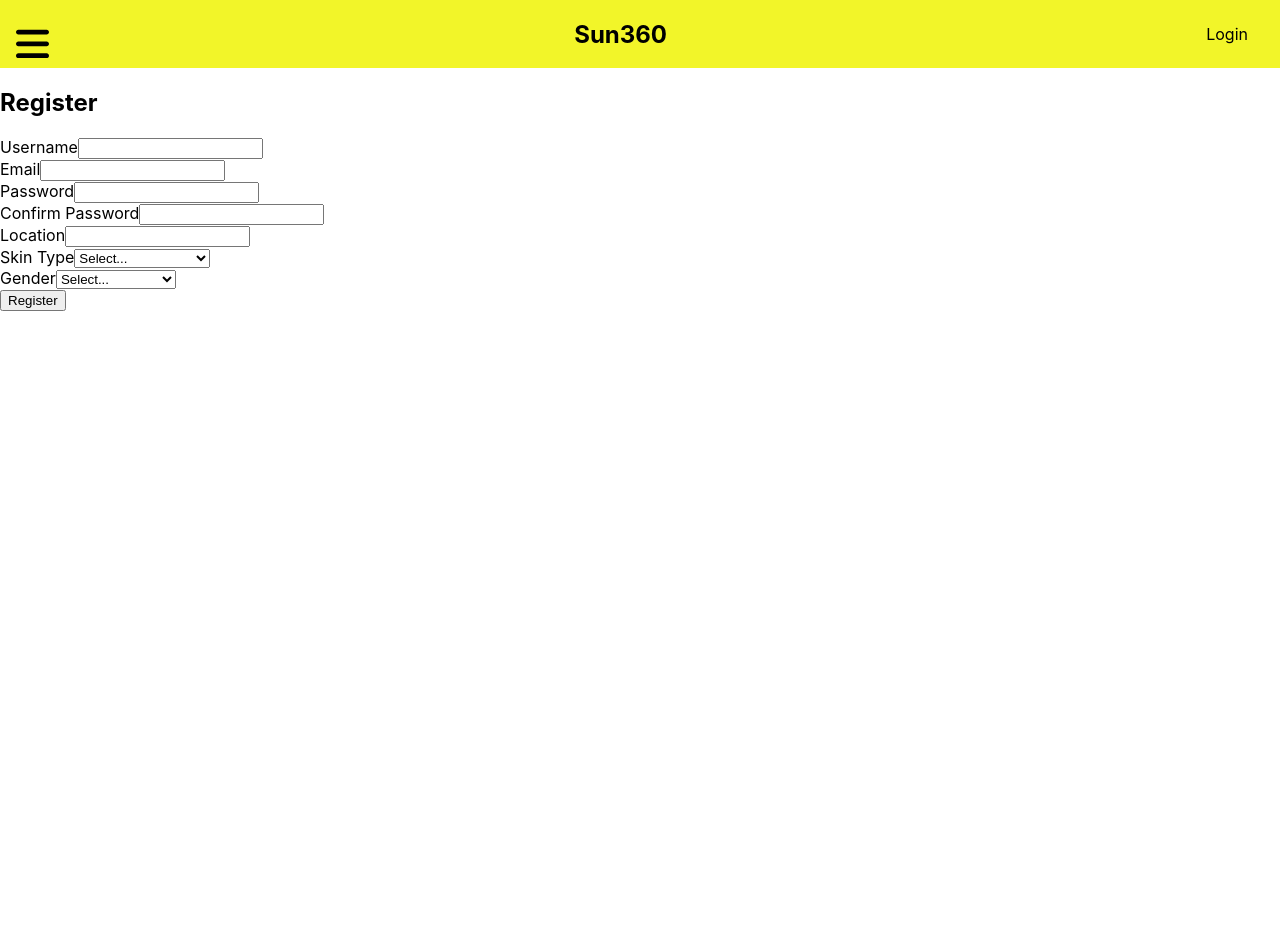
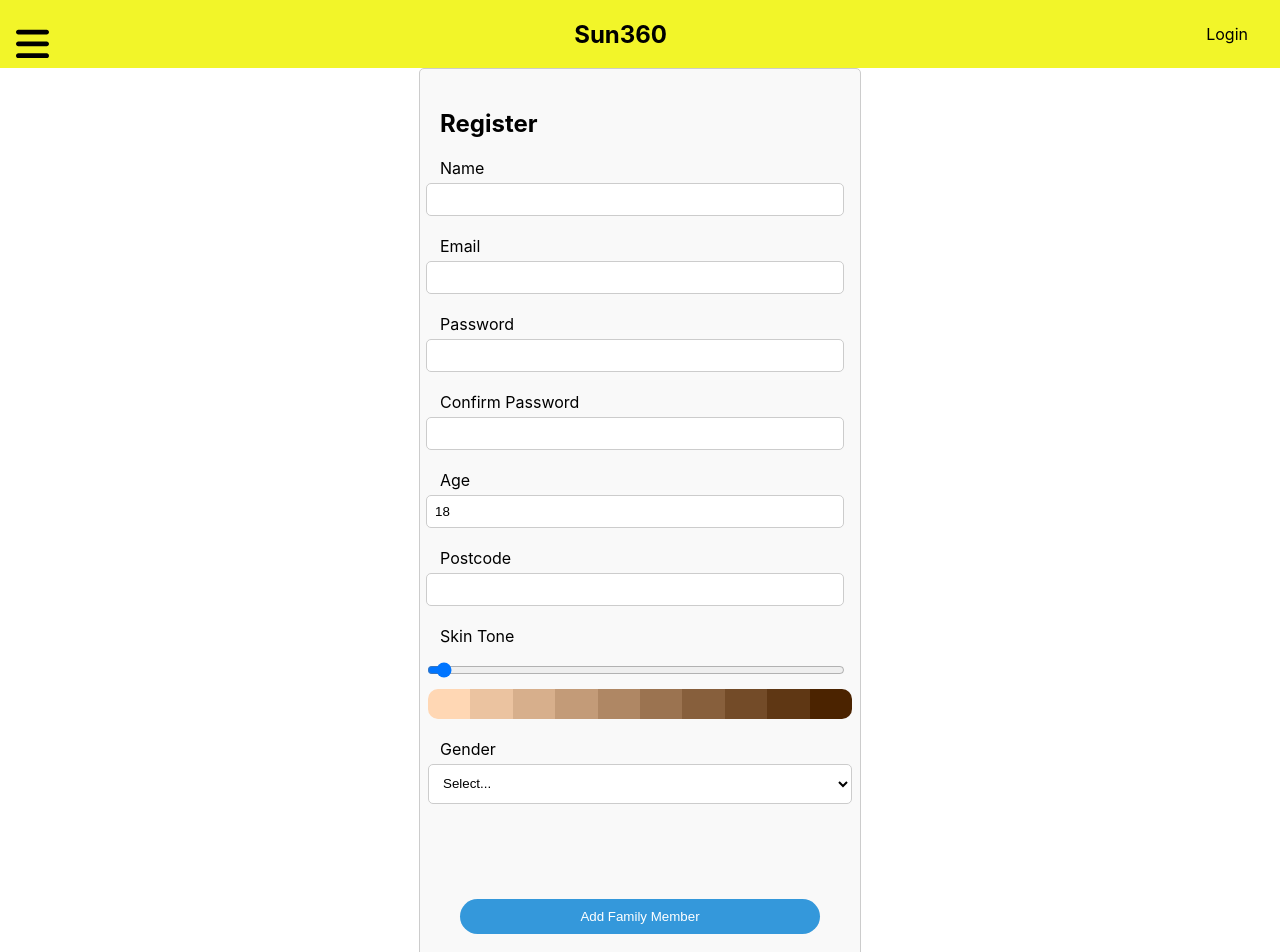
Before and after one commit to RPasquale/sun360, a React (Create React App) app in the folder frontend/: page /register in a window 1280 px wide. Shown: the top 952 px of the page. Before the commit the page ends 800 px from the top, so only its background shows below. Built offline with nearby package versions, Linux system fonts and the light colour scheme.

Commit message:
Styling register page and family member card addition

```diff
--- /dev/null
+++ b/frontend/src/components/FamilyMemberCard.css
@@ -0,0 +1,30 @@
+/* FamilyMemberCard.css */
+.family-member-card {
+  display: flex;
+  flex-direction: column;
+  border: 1px solid;
+  padding: 24px;
+  width: 90%;
+}
+
+input {
+  margin-right: 10px;
+  padding: 8px;
+  border-radius: 5px;
+  border: 1px solid #ccc;
+}
+
+button.remove-member {
+  padding: 8px 12px;
+  border-radius: 5px;
+  border: none;
+  background-color: #3498db;
+  color: white;
+  cursor: pointer;
+  width: 28%;
+  align-self: end;
+}
+
+button:hover {
+  background-color: #2980b9;
+}
--- /dev/null
+++ b/frontend/src/components/FamilyMemberCard.js
@@ -0,0 +1,83 @@
+// FamilyMemberCard.js
+import React from "react";
+import "./FamilyMemberCard.css";
+import SkinColorPalette from "./ui/elements/SkinColorPalette";
+
+function FamilyMemberCard({ member, onChange }) {
+  return (
+    <div className="family-member-card">
+      <h5 className="family-member-heading">Family Member {member.id}</h5>
+      <div className="form-row">
+        <label htmlFor="name" className="form-label">
+          Name
+        </label>
+        <input
+          type="text"
+          name="name"
+          id="name"
+          value={member.name}
+          onChange={(e) =>
+            onChange(member.id, { ...member, name: e.target.value })
+          }
+        />
+      </div>
+      <div className="form-row">
+        <label htmlFor="age" className="form-label">
+          Age
+        </label>
+        <input
+          type="number"
+          name="age"
+          id="age"
+          value={member.age}
+          onChange={(e) =>
+            onChange(member.id, { ...member, age: e.target.value })
+          }
+        />
+      </div>
+      <div className="form-row skin-tone">
+        <label htmlFor="skintone" className="form-label">
+          Skin Tone
+        </label>
+        <input
+          type="range"
+          name="skintone"
+          id="skintone"
+          min="0"
+          max="9"
+          value={member.skinTone}
+          onChange={(e) =>
+            onChange(member.id, { ...member, skinTone: e.target.value })
+          }
+        />
+        <SkinColorPalette />
+      </div>
+      <div className="form-row">
+        <label htmlFor="gender" className="form-label">
+          Gender
+        </label>
+        <select
+          name="gender"
+          id="gender"
+          value={member.gender}
+          onChange={(e) =>
+            onChange(member.id, { ...member, gender: e.target.value })
+          }
+        >
+          <option value="">Select...</option>
+          <option value="M">Male</option>
+          <option value="F">Female</option>
+        </select>
+      </div>
+      <button
+        type="button"
+        className="remove-member"
+        onClick={() => onChange(member.id, null)}
+      >
+        Remove
+      </button>
+    </div>
+  );
+}
+
+export default FamilyMemberCard;
--- /dev/null
+++ b/frontend/src/components/RegisterPage.css
@@ -0,0 +1,80 @@
+/* RegisterPage.css */
+.register-container {
+  max-width: 400px;
+  margin: 0 auto;
+  padding: 20px;
+  border: 1px solid #ccc;
+  border-radius: 5px;
+  background-color: #f9f9f9;
+}
+
+h2 {
+  margin-bottom: 20px;
+}
+
+.error-message {
+  color: red;
+}
+
+.register-form {
+  display: flex;
+  flex-direction: column;
+}
+
+.form-row {
+  margin-bottom: 20px;
+}
+
+.form-label {
+  margin-bottom: 5px;
+}
+
+input,
+select {
+  padding: 10px;
+  border-radius: 5px;
+  border: 1px solid #ccc;
+  width: 100%;
+}
+
+select {
+  width: 106%;
+  height: 40px;
+  background-color: white;
+}
+
+.family-member-heading {
+  margin: 0px -13px 17px -13px;
+}
+
+.color-box {
+  width: 40px;
+  height: 40px;
+}
+
+button.add-member {
+  padding: 10px;
+  background-color: #3498db;
+  color: white;
+  border: none;
+  border-radius: 50px;
+  cursor: pointer;
+  width: 90%;
+  margin-top: 55px;
+  align-self: center;
+}
+
+button[type="submit"] {
+  padding: 10px;
+  background-color: #3498db;
+  color: white;
+  border: none;
+  border-radius: 5px;
+  cursor: pointer;
+  width: 100%;
+  margin-top: 55px;
+}
+
+button[type="submit"]:hover {
+  background-color: #2980b9;
+}
--- a/frontend/src/components/RegisterPage.js
+++ b/frontend/src/components/RegisterPage.js
@@ -1,126 +1,234 @@
-import React, { useState, useContext } from 'react'; // Import useContext
-import UserContext from './UserContext';
+// RegisterPage.js
+import React, { useState, useContext } from "react"; // Import useContext
+import UserContext from "./UserContext";
+import "./RegisterPage.css"; // Import CSS file for register page styling
+import SkinColorPalette from "./ui/elements/SkinColorPalette";
+import FamilyMemberCard from "./FamilyMemberCard";
 
 function RegisterPage() {
-  const [username, setUsername] = useState('');
-  const [email, setEmail] = useState('');
-  const [password, setPassword] = useState('');
-  const [confirmPassword, setConfirmPassword] = useState('');
-  const [location, setLocation] = useState('');
-  const [skinType, setSkinType] = useState('');
-  const [gender, setGender] = useState('');
+  const [name, setName] = useState("");
+  const [email, setEmail] = useState("");
+  const [password, setPassword] = useState("");
+  const [confirmPassword, setConfirmPassword] = useState("");
+  const [age, setAge] = useState(18);
+  const [location, setLocation] = useState("");
+  const [skinTone, setSkinTone] = useState(0);
+  const [gender, setGender] = useState("");
+  const [familyMembers, setFamilyMembers] = useState([]);
   const [error, setError] = useState(null);
 
   // Correctly using useContext at the component level
   const { register } = useContext(UserContext); // Update to new name
+
+  const handleFamilyMemberChange = (id, member) => {
+    if (id === familyMembers.length + 1) {
+      // New Member added
+      setFamilyMembers([
+        ...familyMembers,
+        {
+          id: familyMembers.length + 1,
+          name: "",
+          gender: "",
+          age: 10,
+          skinTone: 0,
+        },
+      ]);
+    } else if (member === null) {
+      // Current member removed
+      const updatedMembers = familyMembers.filter((m) => m.id !== id);
+      for (let i = 1; i <= updatedMembers.length; i += 1) {
+        updatedMembers[i - 1].id = i;
+      }
+      console.log(updatedMembers);
+      setFamilyMembers(updatedMembers);
+    } else {
+      // Current member value changed
+      const updatedMembers = familyMembers.map((m) =>
+        m.id === id ? member : m
+      );
+      setFamilyMembers(
+        updatedMembers.filter((m) => m.name || m.gender || m.age || m.skinTone)
+      );
+    }
+  };
 
   const handleSubmit = async (e) => {
     e.preventDefault();
 
     // Basic validation
     if (password !== confirmPassword) {
-      setError('Passwords do not match');
+      setError("Passwords do not match");
       return;
     }
 
     try {
-      const response = await fetch('http://127.0.0.1:5000/users', {
-        method: 'POST',
-        headers: { 'Content-Type': 'application/json' },
+      const response = await fetch("http://127.0.0.1:5000/users", {
+        method: "POST",
+        headers: { "Content-Type": "application/json" },
         body: JSON.stringify({
-          username,
+          name,
           email,
           password,
           location,
-          skin_type: skinType,
+          skin_type: skinTone,
           gender,
         }),
       });
 
       console.log("Response:", response); // Log the entire response
 
-
-      if (response.ok) { // 'if' statement on next line
+      if (response.ok) {
+        // 'if' statement on next line
         const userData = await response.json();
-        await register(username, password);
-        window.location.href = '/';
+        await register(name, password);
+        window.location.href = "/";
       } else {
         const errorData = await response.json();
-        throw new Error(errorData.message || 'Registration failed');
+        throw new Error(errorData.message || "Registration failed");
       }
     } catch (error) {
-      console.error('Registration Error:', error);
-      setError('Registration failed. Please try again.');
+      console.error("Registration Error:", error);
+      setError("Registration failed. Please try again.");
     }
   };
 
   return (
-    <div>
+    <div className="register-container">
       <h2>Register</h2>
-      {error && <p style={{ color: 'red' }}>{error}</p>}
-      <form onSubmit={handleSubmit}>
-        <div>
-            <label>Username</label>
+      {error && <p className="error-message">{error}</p>}
+      <form onSubmit={handleSubmit} className="register-form">
+        <div className="form-row">
+          <label htmlFor="name" className="form-label">
+            Name
+          </label>
           <input
             type="text"
-                value={username}
-                onChange={(e) => setUsername(e.target.value)}
+            name="name"
+            id="name"
+            value={name}
+            onChange={(e) => setName(e.target.value)}
           />
         </div>
-            <div>
-            <label>Email</label>
+        <div className="form-row">
+          <label htmlFor="email" className="form-label">
+            Email
+          </label>
           <input
             type="email"
+            name="email"
+            id="email"
             value={email}
             onChange={(e) => setEmail(e.target.value)}
           />
         </div>
-            <div>
-            <label>Password</label>
+        <div className="form-row">
+          <label htmlFor="password" className="form-label">
+            Password
+          </label>
           <input
             type="password"
+            name="password"
+            id="password"
             value={password}
             onChange={(e) => setPassword(e.target.value)}
           />
         </div>
-            <div>
-            <label>Confirm Password</label>
+        <div className="form-row">
+          <label htmlFor="cpassword" className="form-label">
+            Confirm Password
+          </label>
           <input
             type="password"
+            name="cpassword"
+            id="cpassword"
             value={confirmPassword}
             onChange={(e) => setConfirmPassword(e.target.value)}
           />
         </div>
-            <div>
-            <label>Location</label>
+        <div className="form-row">
+          <label htmlFor="age" className="form-label">
+            Age
+          </label>
+          <input
+            type="number"
+            name="age"
+            id="age"
+            value={age}
+            onChange={(e) => setAge(e.target.value)}
+          />
+        </div>
+        <div className="form-row">
+          <label htmlFor="postcode" className="form-label">
+            Postcode
+          </label>
           <input
             type="text"
+            name="postcode"
+            id="postcode"
             value={location}
             onChange={(e) => setLocation(e.target.value)}
           />
         </div>
-            <div>
-            <label>Skin Type</label>
-            <select value={skinType} onChange={(e) => setSkinType(e.target.value)}>
+        <div className="form-row skin-tone">
+          <label htmlFor="skintone" className="form-label">
+            Skin Tone
+          </label>
+          <input
+            type="range"
+            name="skintone"
+            id="skintone"
+            min="0"
+            max="9"
+            value={skinTone}
+            onChange={(e) => setSkinTone(parseInt(e.target.value))}
+          />
+          <SkinColorPalette />
+        </div>
+        <div className="form-row">
+          <label htmlFor="gender" className="form-label">
+            Gender
+          </label>
+          <select
+            name="gender"
+            id="gender"
+            value={gender}
+            onChange={(e) => setGender(e.target.value)}
+          >
             <option value="">Select...</option>
-                <option value="Type I">Type I - Very fair</option>
-                <option value="Type II">Type II - Fair</option>
-                <option value="Type III">Type III - Medium</option>
-                <option value="Type IV">Type IV - Olive</option>
-                <option value="Type V">Type V - Brown</option>
-                <option value="Type VI">Type VI - Very dark</option>
+            <option value="M">Male</option>
+            <option value="F">Female</option>
           </select>
         </div>
-            <div>
-            <label>Gender</label>
-            <select value={gender} onChange={(e) => setGender(e.target.value)}>
-                <option value="">Select...</option>
-                <option value="Male">Male</option>
-                <option value="Female">Female</option>
-                <option value="Other">Other</option>
-                <option value="Prefer not to say">Prefer not to say</option>
-            </select>
+        <div className="form-row">
+          {familyMembers.length > 0 && (
+            <label htmlFor="familyMembers" className="form-label">
+              Family Members
+            </label>
+          )}
+          {familyMembers.map((member) => (
+            <FamilyMemberCard
+              key={member.id}
+              member={member}
+              onChange={handleFamilyMemberChange}
+            />
+          ))}
         </div>
+        <button
+          type="button"
+          className="add-member"
+          onClick={() =>
+            handleFamilyMemberChange(familyMembers.length + 1, {
+              id: familyMembers.length + 1,
+              name: "",
+              gender: "",
+              age: 10,
+              skinTone: 0,
+            })
+          }
+        >
+          Add Family Member
+        </button>
+
         <button type="submit">Register</button>
       </form>
     </div>
--- /dev/null
+++ b/frontend/src/components/ui/elements/SkinColorPalette.css
@@ -0,0 +1,14 @@
+/* SkinColorPalette.css */
+.skin-color-palette {
+    width: 106%;
+    display: flex;
+    border-radius: 10px; /* Rounded edges */
+    overflow: hidden; /* Hide overflow */
+  }
+
+  .palette-section {
+    flex: 1; /* Each section takes equal space */
+    height: 30px; /* Height of the palette */
+  }
+
+  /* Add additional styling as needed */
--- /dev/null
+++ b/frontend/src/components/ui/elements/SkinColorPalette.js
@@ -0,0 +1,33 @@
+// SkinColorPalette.js
+import React from "react";
+import "./SkinColorPalette.css";
+
+function SkinColorPalette() {
+  // Array of colors for the palette
+  const colors = [
+    "rgb(255, 215, 180)",
+    "rgb(235, 195, 160)",
+    "rgb(215, 175, 140)",
+    "rgb(195, 155, 120)",
+    "rgb(175, 135, 100)",
+    "rgb(155, 115, 80)",
+    "rgb(135, 95, 60)",
+    "rgb(115, 75, 40)",
+    "rgb(95, 55, 20)",
+    "rgb(75, 35, 0)",
+  ];
+
+  return (
+    <div className="skin-color-palette">
+      {colors.map((color, index) => (
+        <div
+          key={index}
+          className="palette-section"
+          style={{ backgroundColor: color }}
+        ></div>
+      ))}
+    </div>
+  );
+}
+
+export default SkinColorPalette;
```
Lines whose indentation alone changed are shown as unchanged.
